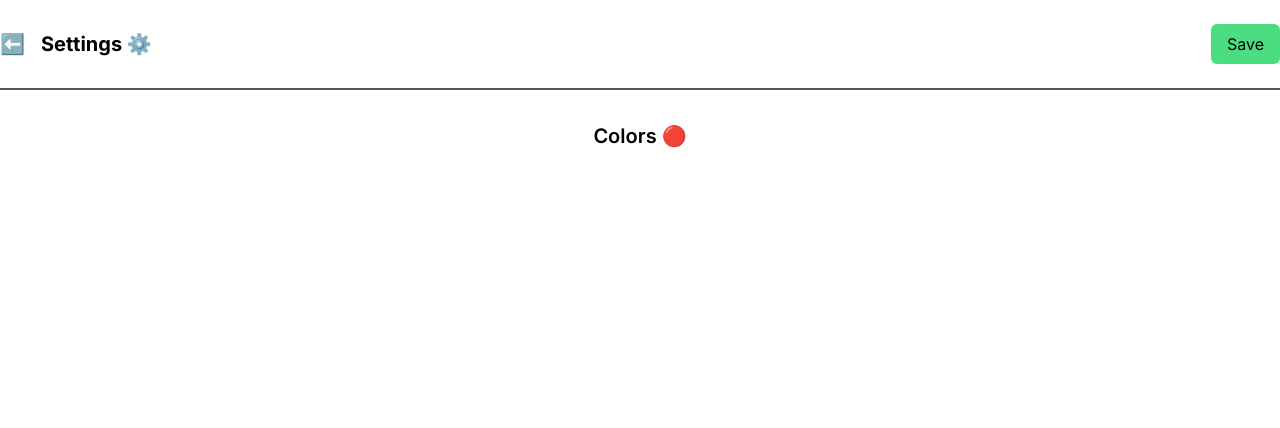
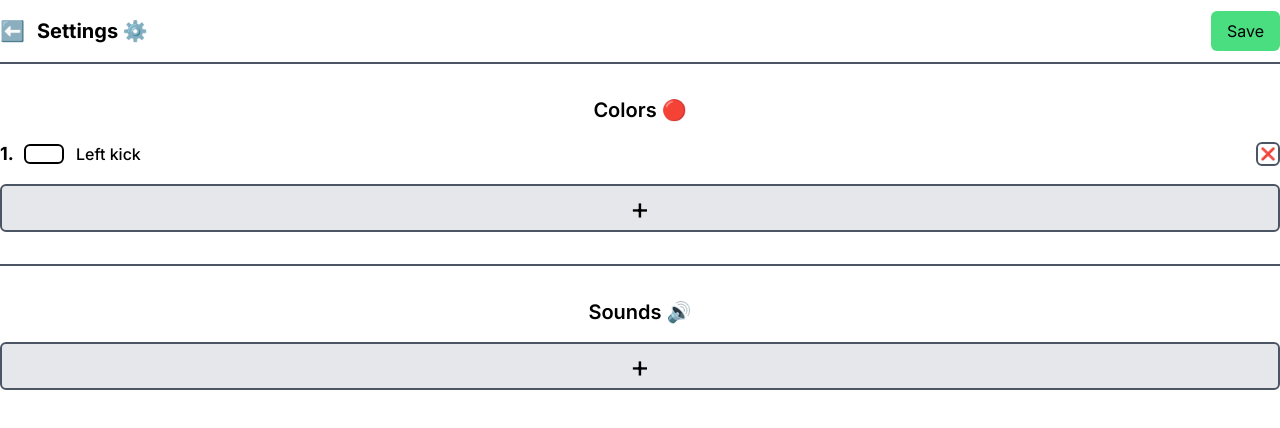
Before and after one commit to yewyewXD/boxer-reflex-app, a Next.js app: page /settings in a window 1280 px wide. Shown: the top 428 px of the page. Built offline with nearby package versions, Linux system fonts and the light colour scheme.

Commit message:
save color success

```diff
--- a/app/globals.css
+++ b/app/globals.css
@@ -5,3 +5,13 @@
 .container {
   margin: 0 auto;
 }
+
+button:hover {
+  opacity: 70%;
+}
+
+@media (max-width: 639.98px) {
+  .container {
+    max-width: 95%;
+  }
+}
--- a/app/page.jsx
+++ b/app/page.jsx
@@ -7,13 +7,13 @@ export default function Home() {
       <div className="container flex justify-center items-center">
         <div className="border-2 border-gray-600 rounded-md p-10 text-xl">
           <Link
-            className="block w-full px-6 py-3 hover:opacity-70 bg-green-400 text-center mb-6 rounded-md"
+            className="block w-full px-6 py-3 bg-green-400 text-center mb-6 rounded-md"
             href="/start"
           >
             Start Now
           </Link>
           <Link
-            className="block w-full px-6 py-3 hover:opacity-70 bg-gray-300 text-center rounded-md"
+            className="block w-full px-6 py-3 bg-gray-300 text-center rounded-md"
             href="/settings"
           >
             Settings
--- a/app/settings/page.jsx
+++ b/app/settings/page.jsx
@@ -1,10 +1,29 @@
 "use client";
 
+import AddButton from "@/components/AddButton";
 import { useRouter } from "next/navigation";
-import React from "react";
+import React, { useState } from "react";
+import { HexColorPicker } from "react-colorful";
+import { v4 as uuid } from "uuid";
 
 const SettingPage = () => {
   const router = useRouter();
+  const [showColorPicker, setShowColorPicker] = useState(true);
+  const [newColor, setNewColor] = useState("#fff");
+  const [newColorName, setNewColorName] = useState("");
+
+  const [colors, setColors] = useState([
+    {
+      id: "x",
+      code: "#fff",
+      name: "Left kick",
+    },
+  ]);
+  const [showAddColor, setShowAddColor] = useState(false);
+
+  const [sounds, setSounds] = useState([]);
+  const [showAddSound, setShowAddSound] = useState(false);
+
   function goBack() {
     router.push("/");
   }
@@ -13,19 +32,51 @@ const SettingPage = () => {
     console.log("safe");
   }
 
+  function addColor() {
+    setShowAddColor(true);
+  }
+
+  function addSound() {}
+
+  function onSaveColor(e) {
+    e.preventDefault();
+    setColors((prevColors) => {
+      const newColors = [
+        ...prevColors,
+        {
+          id: uuid(),
+          code: newColor,
+          name: newColorName,
+        },
+      ];
+      return newColors;
+    });
+    setShowAddColor(false);
+    setNewColor("#fff");
+    setNewColorName("");
+    setShowColorPicker(true);
+  }
+
+  function onDeleteColor(id) {
+    setColors((prevColors) => {
+      const newColors = prevColors.filter((color) => color.id !== id);
+      return newColors;
+    });
+  }
+
   return (
     <main className="h-screen w-full">
-      <div className="w-full py-6 border-b-2 border-gray-600">
+      <div className="w-full flex items-center h-16 border-b-2 border-gray-600">
         <div className="container flex justify-between items-center">
           <h1 className="text-xl font-bold">
-            <button onClick={goBack} className="mr-4 hover:opacity-70">
+            <button onClick={goBack} className="mr-3 hover:opacity-70">
               ⬅️
             </button>
             Settings ⚙️
           </h1>
 
           <button
-            className="px-4 py-2 hover:opacity-70 bg-green-400 rounded-md"
+            className="px-4 py-2 bg-green-400 rounded-md"
             onClick={onSave}
           >
             Save
@@ -33,8 +84,78 @@ const SettingPage = () => {
         </div>
       </div>
 
-      <div className="container flex justify-center items-center py-8">
-        <div className="text-xl font-semibold">Colors 🔴</div>
+      {/* Colors Section */}
+      <div className="border-gray-600 border-b-2">
+        <div className="container flex flex-col justify-center py-8 ">
+          <div className="text-xl font-semibold mb-4 text-center">
+            Colors 🔴
+          </div>
+          {colors.map((color, index) => (
+            <div className="mb-4 flex items-center" key={color.id}>
+              <span className="text-lg font-bold w-6">{index + 1}.</span>
+              <div
+                style={{ backgroundColor: color.code }}
+                className="border-2 border-black w-10 h-5 rounded-md"
+              />
+              <span className="ml-3 font-medium">{color.name}</span>
+              <div className="flex-grow flex justify-end items-center">
+                <button
+                  onClick={() => onDeleteColor(color.id)}
+                  className="border-2 border-gray-600 rounded-md flex justify-center items-center w-6 h-6 text-xs"
+                >
+                  ❌
+                </button>
+              </div>
+            </div>
+          ))}
+
+          {showAddColor && (
+            <form className="mb-4 flex items-center" onSubmit={onSaveColor}>
+              <span className="text-lg font-bold w-6">
+                {colors.length + 1}.
+              </span>
+
+              <div
+                onClick={() => setShowColorPicker((bool) => !bool)}
+                style={{ backgroundColor: newColor }}
+                className="border-2 border-black w-10 h-5 rounded-md relative cursor-pointer"
+              >
+                {showColorPicker && (
+                  <div className="absolute top-8 left-0">
+                    <HexColorPicker
+                      onClick={(e) => e.stopPropagation()}
+                      color={newColor}
+                      onChange={setNewColor}
+                    />
+                  </div>
+                )}
+              </div>
+
+              <input
+                type="text"
+                required
+                onChange={(e) => setNewColorName(e.target.value)}
+                className="ml-3 font-medium w-40 outline-none border-b border-black"
+                placeholder="Left kick"
+              />
+              <div className="flex-grow flex justify-end items-center">
+                <button
+                  type="submit"
+                  className="border-2 border-gray-600 rounded-md flex justify-center items-center px-2 py-1 text-xs bg-green-100"
+                >
+                  Save
+                </button>
+              </div>
+            </form>
+          )}
+          <AddButton onClick={addColor} />
+        </div>
+      </div>
+
+      {/* Sounds Section */}
+      <div className="container flex flex-col justify-center items-center py-8">
+        <div className="text-xl font-semibold mb-4">Sounds 🔊</div>
+        <AddButton onClick={addSound} />
       </div>
     </main>
   );
--- /dev/null
+++ b/components/AddButton.jsx
@@ -0,0 +1,14 @@
+import React from "react";
+
+const AddButton = ({ onClick }) => {
+  return (
+    <button
+      onClick={onClick}
+      className="text-3xl w-full flex justify-center items-center rounded-md border-2 border-gray-600  md:py-1 bg-gray-200"
+    >
+      +
+    </button>
+  );
+};
+
+export default AddButton;
--- a/package.json
+++ b/package.json
@@ -15,7 +15,9 @@
     "next": "13.4.19",
     "postcss": "8.4.28",
     "react": "18.2.0",
+    "react-colorful": "^5.6.1",
     "react-dom": "18.2.0",
-    "tailwindcss": "3.3.3"
+    "tailwindcss": "3.3.3",
+    "uuid": "^9.0.0"
   }
 }
```
Also changed, not shown: 1 other file (tests, documents, lock files or other folders).
